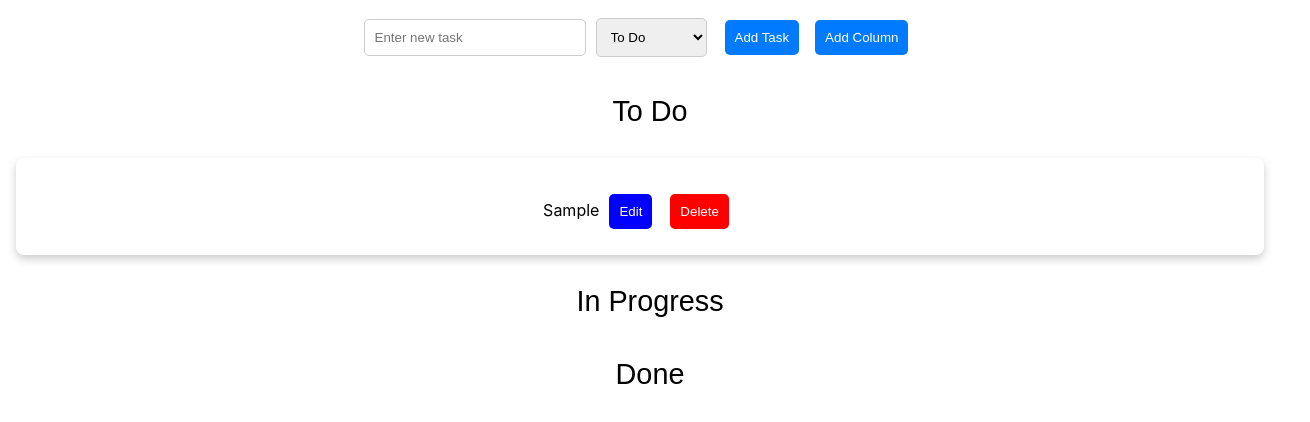
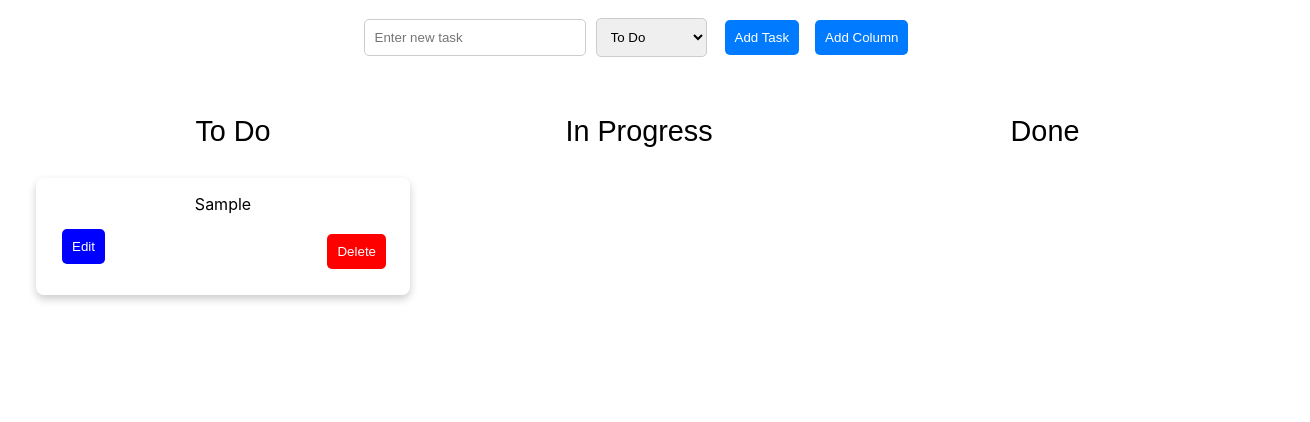
Before and after one commit to JayTailor45/ai-gen-kanban-board-react, a React (Create React App) app: page / in a window 1280 px wide. Both pictures are taken after typing "Sample" into the empty fields and a click on the button "Add Task". Shown: the top 422 px of the page, 1310 px wide, since content can reach past the window. Built offline with nearby package versions, Linux system fonts and the light colour scheme.

Commit message:
fix: manual css fix

```diff
--- a/src/KanbanBoard.css
+++ b/src/KanbanBoard.css
@@ -1,16 +1,17 @@
 .kanban-board {
     display: flex;
-    justify-content: space-between;
+    overflow-x: auto; /* Enable horizontal scrolling */
     padding: 20px;
 }
 
 .column {
     background-color: #f0f0f0;
     border-radius: 5px;
-    width: 30%;
+    max-width: 300px; /* Set a fixed max width for columns */
     padding: 10px;
     margin: 0 10px;
     box-shadow: 0 2px 5px rgba(0, 0, 0, 0.1);
+    flex-shrink: 0; /* Prevent columns from shrinking */
 }
 
 .column h2 {
--- a/src/KanbanBoard.js
+++ b/src/KanbanBoard.js
@@ -66,6 +66,7 @@ const KanbanBoard = () => {
                 {editingTask !== null ? 'Update Task' : 'Add Task'}
             </button>
             <button onClick={addColumn}>Add Column</button>
+            <div className="kanban-board">
                 <DragDropContext onDragEnd={onDragEnd}>
                     {columnOrder.map((columnId) => {
                         const column = columns[columnId];
@@ -97,6 +98,7 @@ const KanbanBoard = () => {
                                                     <div className={"task"}
                                                          ref={provided.innerRef} {...provided.draggableProps} {...provided.dragHandleProps}>
                                                         {task}
+                                                        <div style={{display: "flex", alignItems: "center", justifyContent: 'space-between'}}>
                                                             <button onClick={() => {
                                                                 setNewTask(task); // Set the task to be edited
                                                                 setEditingTask(index); // Track the index of the task being edited
@@ -125,6 +127,7 @@ const KanbanBoard = () => {
                                                                 Delete
                                                             </button>
                                                         </div>
+                                                    </div>
                                                 )}
                                             </Draggable>
                                         ))}
@@ -136,6 +139,7 @@ const KanbanBoard = () => {
                     })}
                 </DragDropContext>
             </div>
+        </div>
     );
 };
 
```
Lines whose indentation alone changed are shown as unchanged.
